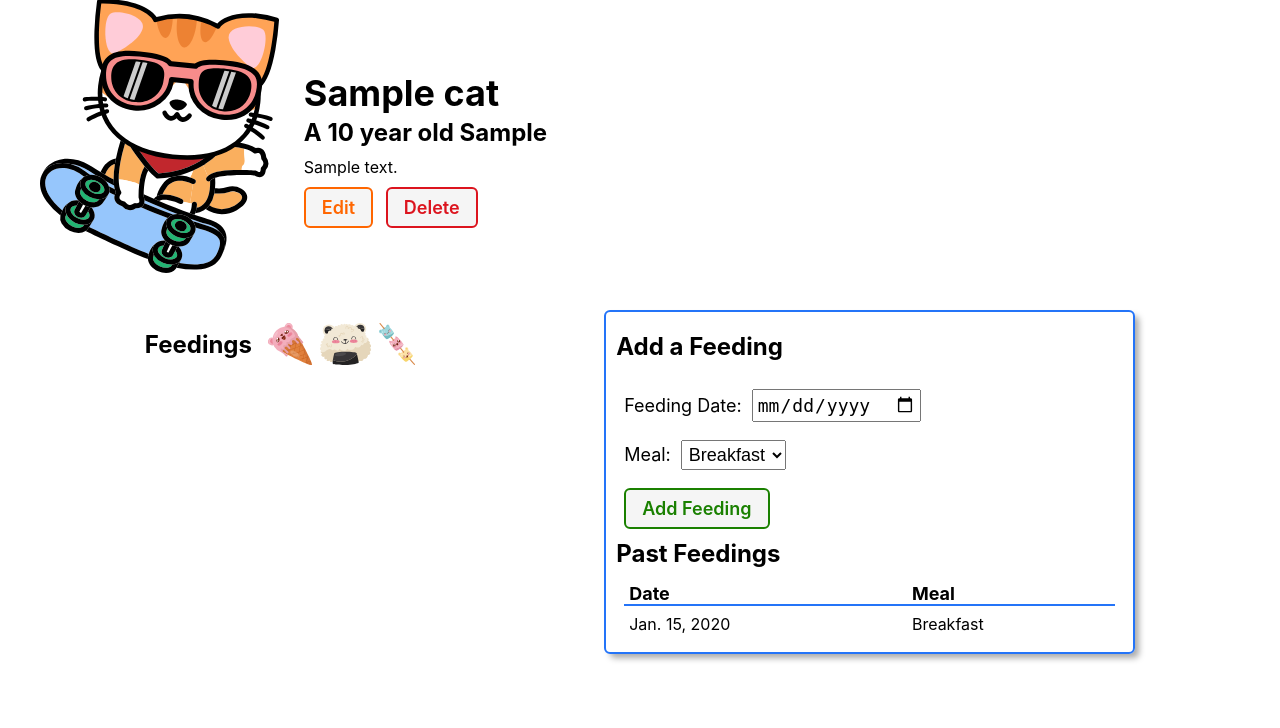
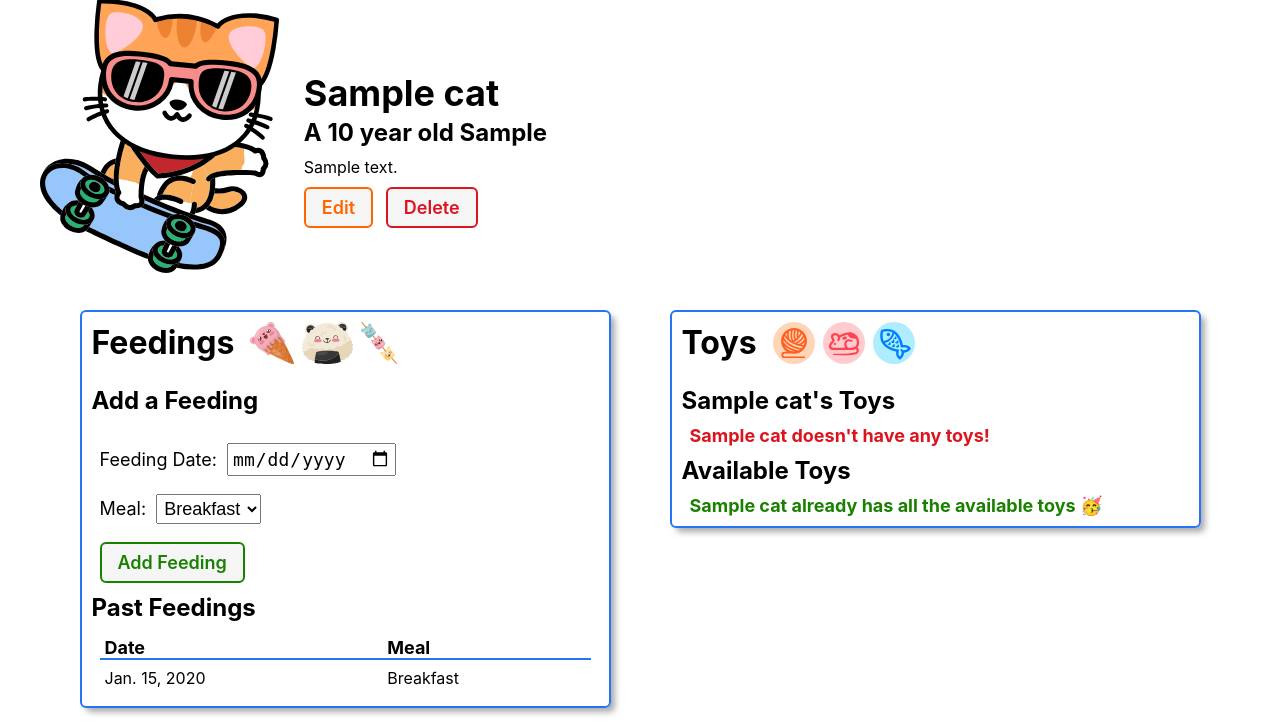
Before and after one commit to tsztin0217/django-crud-app-cat-collector, a Django app: page /cats/1/ in a window 1280 px wide. Shown: the part 91-819 px from the top of the page. Before the commit the page ends 752 px from the top, so only its background shows below. Run offline with Django 5.2, Linux system fonts and the light colour scheme; tables that the repository leaves empty hold one stand-in row (values such as "Sample post").

Commit message:
Add toys section

```diff
--- a/main_app/templates/cats/detail.html
+++ b/main_app/templates/cats/detail.html
@@ -23,13 +23,13 @@
 
 <!-- Existing cat-container above -->
 <div class="feedings-toy-container">
-  <div class="subsection-title">
-    <h2>Feedings</h2>
-    <img src="{% static 'images/cat-cone.svg' %}" alt="An ice cream cone cat" />
-    <img src="{% static 'images/cat-onigiri.svg' %}" alt="A cat as onigiri" />
-    <img src="{% static 'images/kitty-kabob.svg' %}" alt="A kabob of kittens" />
-  </div>
   <section class="feedings">
+    <div class="subsection-title">
+        <h2>Feedings</h2>
+        <img src="{% static 'images/cat-cone.svg' %}" alt="An ice cream cone cat" />
+        <img src="{% static 'images/cat-onigiri.svg' %}" alt="A cat as onigiri" />
+        <img src="{% static 'images/kitty-kabob.svg' %}" alt="A kabob of kittens" />
+    </div>
     <h3>Add a Feeding</h3>
     <form
       action="{% url 'add-feeding' cat.id %}"
@@ -64,6 +64,57 @@
         <p>⚠️ {{cat.name}} has not been fed!</p>
     {% endif %}
   </section>
+
+  <section class="toys">
+    <div class="subsection-title">
+      <h2>Toys</h2>
+      <img src="{% static 'images/string.svg' %}" alt="A ball of string" />
+      <img src="{% static 'images/mouse.svg' %}" alt="A mouse" />
+      <img src="{% static 'images/fish.svg' %}" alt="A fishy toy" />
+    </div>
+        <!-- displaying a cat's toys -->
+    <h3>{{ cat.name }}'s Toys</h3>
+    <div class="subsection-content">
+        {% if cat.toys.count %}
+        {% for toy in cat.toys.all %}
+            <div class="toy-container">
+            <div class="color-block" style="background-color: {{ toy.color }}"></div>
+            <a href="{% url 'toy-detail' toy.id %}">
+                <p>A {{ toy.color }} {{ toy.name }}</p>
+            </a>
+            <form action="{% url 'remove-toy' cat.id toy.id %}" method="post">
+                {% csrf_token %}
+                <button type="submit" class="btn btn-danger">Remove Toy</button>
+              </form>
+            </div>
+        {% endfor %}
+        {% else %}
+        <p class="no-toys">{{cat.name}} doesn't have any toys!</p>
+        {% endif %}
+    </div>
+
+    <h3>Available Toys</h3>
+    <div class="subsection-content">
+        {% if toys.count %}
+          {% for toy in toys.all %}
+            <div class="toy-container">
+              <div class="color-block" style="background-color: {{ toy.color }}"></div>
+              <a href="{% url 'toy-detail' toy.id %}">
+                <p>A {{ toy.color }} {{ toy.name }}</p>
+              </a>
+              <form action="{% url 'associate-toy' cat.id toy.id %}" method="post">
+                {% csrf_token %}
+                <button type="submit" class="btn submit">Give toy</button>
+              </form>
+            </div>
+          {% endfor %}
+        {% else %}
+          <p class="all-toys">{{cat.name}} already has all the available toys 🥳</p>
+        {% endif %}
+      </div>
+  </section>
 </div>
 
+
+
 {% endblock %}
```
